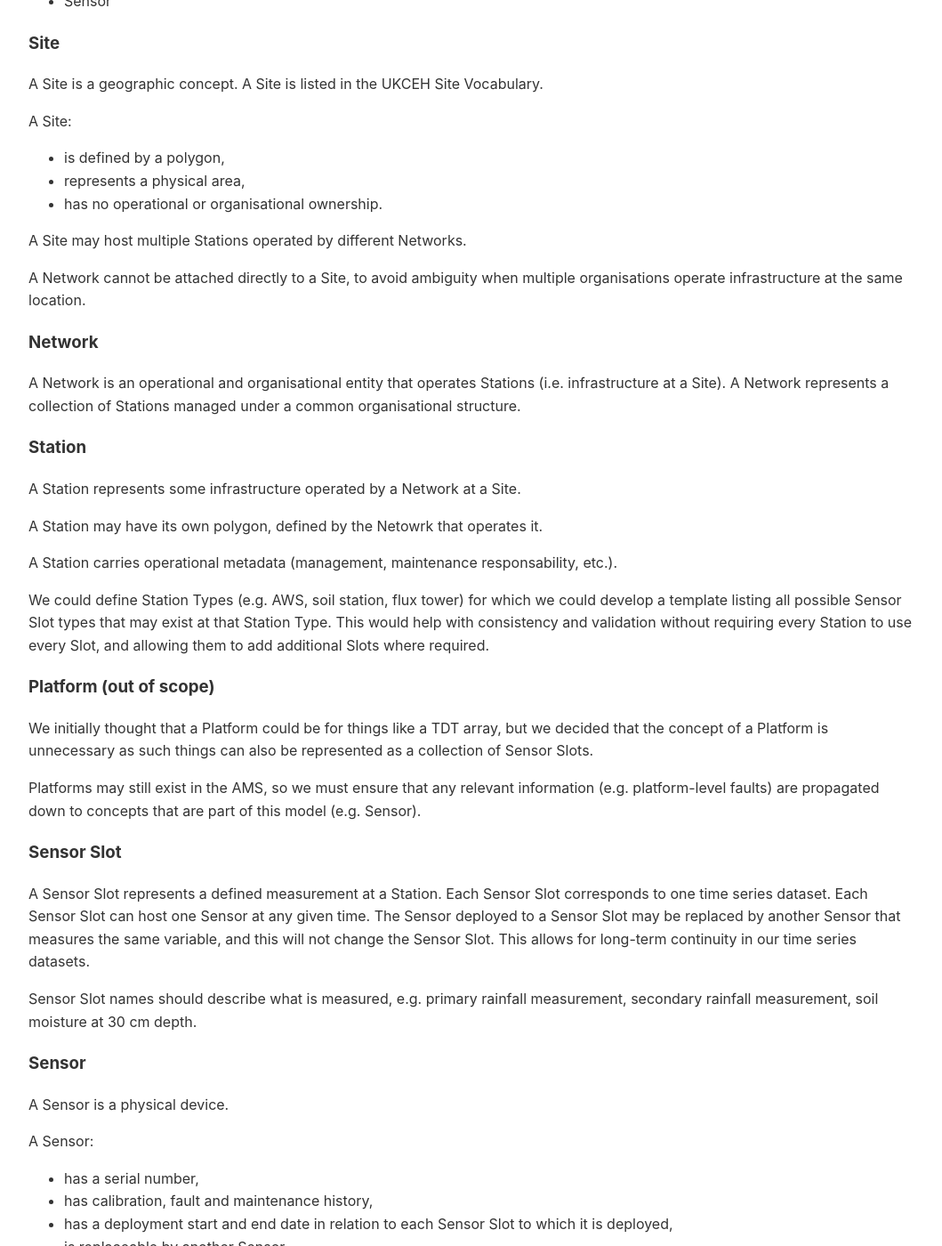
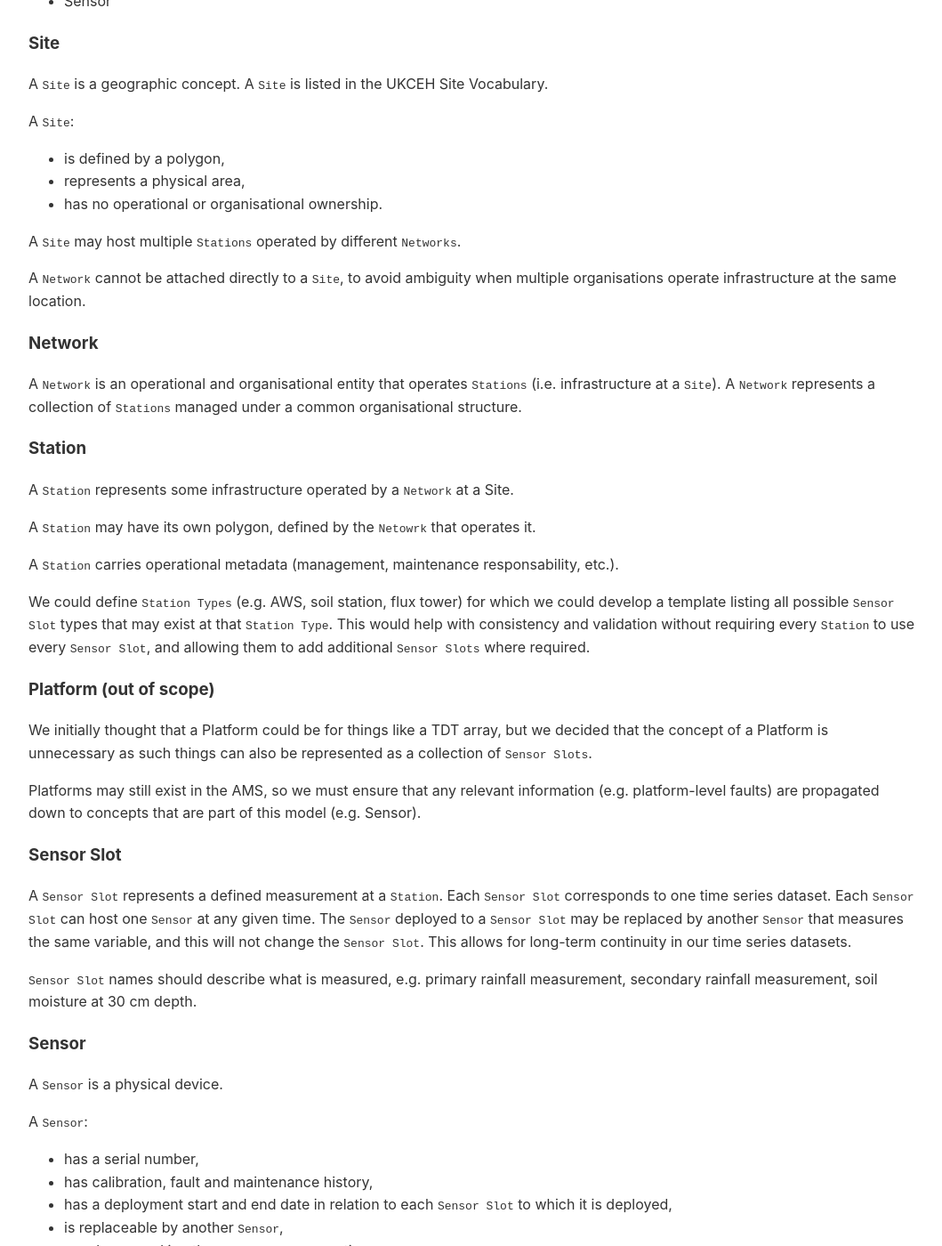
Before and after one commit to NERC-CEH/fdri_words, a Jekyll site: the page built from metadata/site-infrastructure-data-model.md, in a window 1280 px wide and 1400 px high, scrolled down 842 px. Shown: the whole window at 89% size, without its empty margins (108-1167 px from the left). Built offline with Jekyll 4.4.1, drawn with Linux system fonts in a browser that asks for light colours; our own code applies the rules of GitHub Pages for plain Markdown files; some of the changed text lies outside the part shown.

Commit message:
changed typeface of data model terms to improve clarity

```diff
--- a/metadata/site-infrastructure-data-model.md
+++ b/metadata/site-infrastructure-data-model.md
@@ -22,57 +22,57 @@ We are converging towards a hierarchial model composed of four elements, from br
 
 ### Site
 
-A Site is a geographic concept. A Site is listed in the UKCEH Site Vocabulary.
+A ``Site`` is a geographic concept. A ``Site`` is listed in the UKCEH Site Vocabulary.
 
-A Site:
+A ``Site``:
 
 - is defined by a polygon,
 - represents a physical area,
 - has no operational or organisational ownership.
 
-A Site may host multiple Stations operated by different Networks.
+A ``Site`` may host multiple ``Stations`` operated by different ``Networks``.
 
-A Network cannot be attached directly to a Site, to avoid ambiguity when multiple organisations operate infrastructure at the same location.
+A ``Network`` cannot be attached directly to a ``Site``, to avoid ambiguity when multiple organisations operate infrastructure at the same location.
 
 ### Network
 
-A Network is an operational and organisational entity that operates Stations (i.e. infrastructure at a Site). A Network represents a collection of Stations managed under a common organisational structure.
+A ``Network`` is an operational and organisational entity that operates ``Stations`` (i.e. infrastructure at a ``Site``). A ``Network`` represents a collection of ``Stations`` managed under a common organisational structure.
 
 ### Station
 
-A Station represents some infrastructure operated by a Network at a Site.
+A ``Station`` represents some infrastructure operated by a ``Network`` at a Site.
 
-A Station may have its own polygon, defined by the Netowrk that operates it.
+A ``Station`` may have its own polygon, defined by the ``Netowrk`` that operates it.
 
-A Station carries operational metadata (management, maintenance responsability, etc.).
+A ``Station`` carries operational metadata (management, maintenance responsability, etc.).
 
-We could define Station Types (e.g. AWS, soil station, flux tower) for which we could develop a template listing all possible Sensor Slot types that may exist at that Station Type. This would help with consistency and validation without requiring every Station to use every Slot, and allowing them to add additional Slots where required.
+We could define ``Station Types`` (e.g. AWS, soil station, flux tower) for which we could develop a template listing all possible ``Sensor Slot`` types that may exist at that ``Station Type``. This would help with consistency and validation without requiring every ``Station`` to use every ``Sensor Slot``, and allowing them to add additional ``Sensor Slots`` where required.
 
 ### Platform (out of scope)
 
-We initially thought that a Platform could be for things like a TDT array, but we decided that the concept of a Platform is unnecessary as such things can also be represented as a collection of Sensor Slots.
+We initially thought that a Platform could be for things like a TDT array, but we decided that the concept of a Platform is unnecessary as such things can also be represented as a collection of ``Sensor Slots``.
 
 Platforms may still exist in the AMS, so we must ensure that any relevant information (e.g. platform-level faults) are propagated down to concepts that are part of this model (e.g. Sensor).
 
 ### Sensor Slot
 
-A Sensor Slot represents a defined measurement at a Station. Each Sensor Slot corresponds to one time series dataset. Each Sensor Slot can host one Sensor at any given time. The Sensor deployed to a Sensor Slot may be replaced by another Sensor that measures the same variable, and this will not change the Sensor Slot. This allows for long-term continuity in our time series datasets.
+A ``Sensor Slot`` represents a defined measurement at a ``Station``. Each ``Sensor Slot`` corresponds to one time series dataset. Each ``Sensor Slot`` can host one ``Sensor`` at any given time. The ``Sensor`` deployed to a ``Sensor Slot`` may be replaced by another ``Sensor`` that measures the same variable, and this will not change the ``Sensor Slot``. This allows for long-term continuity in our time series datasets.
 
-Sensor Slot names should describe what is measured, e.g. primary rainfall measurement, secondary rainfall measurement, soil moisture at 30 cm depth.
+``Sensor Slot`` names should describe what is measured, e.g. primary rainfall measurement, secondary rainfall measurement, soil moisture at 30 cm depth.
 
 ### Sensor
 
-A Sensor is a physical device.
+A ``Sensor`` is a physical device.
 
-A Sensor:
+A ``Sensor``:
 
 - has a serial number,
 - has calibration, fault and maintenance history,
-- has a deployment start and end date in relation to each Sensor Slot to which it is deployed,
-- is replaceable by another Sensor,
-- may be reused in other Sensor Slots over time.
+- has a deployment start and end date in relation to each ``Sensor Slot`` to which it is deployed,
+- is replaceable by another ``Sensor``,
+- may be reused in other ``Sensor Slots`` over time.
 
-We could define Sensor Types for which we could develop a template describing that Sensor Type, e.g. for when a Sensor is replaced by an identical one and all that needs changing is the serial number.
+We could define ``Sensor Types`` for which we could develop a template describing that ``Sensor Type``, e.g. for when a ``Sensor`` is replaced by an identical one and all that needs changing is the serial number.
 
 ## Integration with the AMS
 
@@ -81,4 +81,4 @@ We could define Sensor Types for which we could develop a template describing th
 
 ## Dataset Identifiers
 
-- Could we define a dataset ID as Sensor Slot ID + variable ID + frequency? Would this information suffice to unambiguously identify a time series dataset? Is information about frequency held in the AMS?
+- Could we define a dataset ID as sensor slot ID + variable ID + frequency? Would this information suffice to unambiguously identify a time series dataset? Is information about frequency held in the AMS?
```
